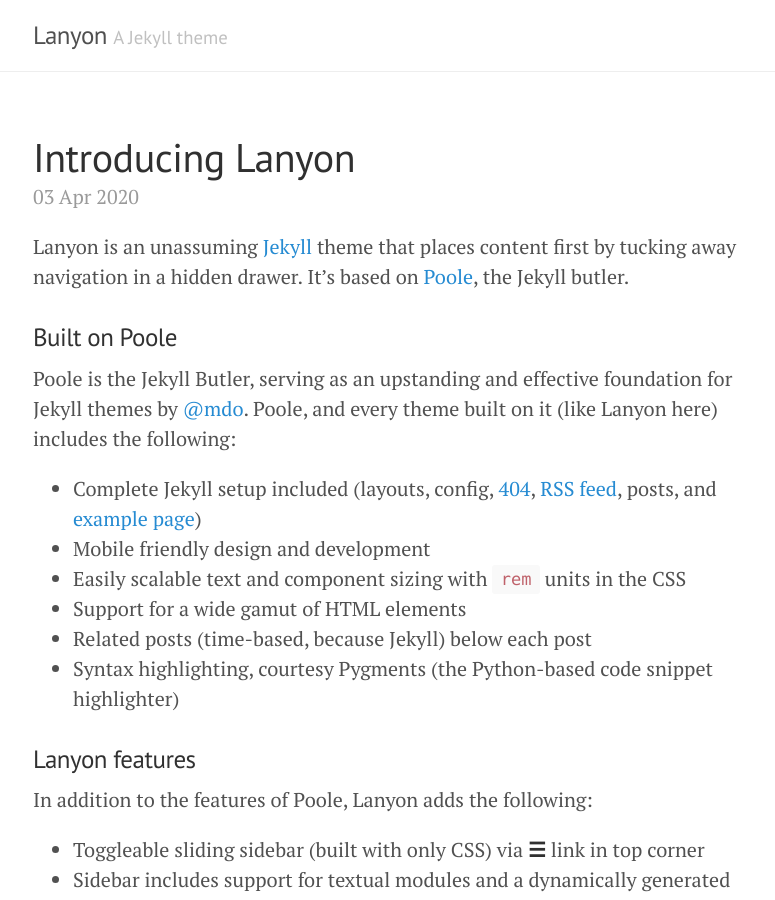
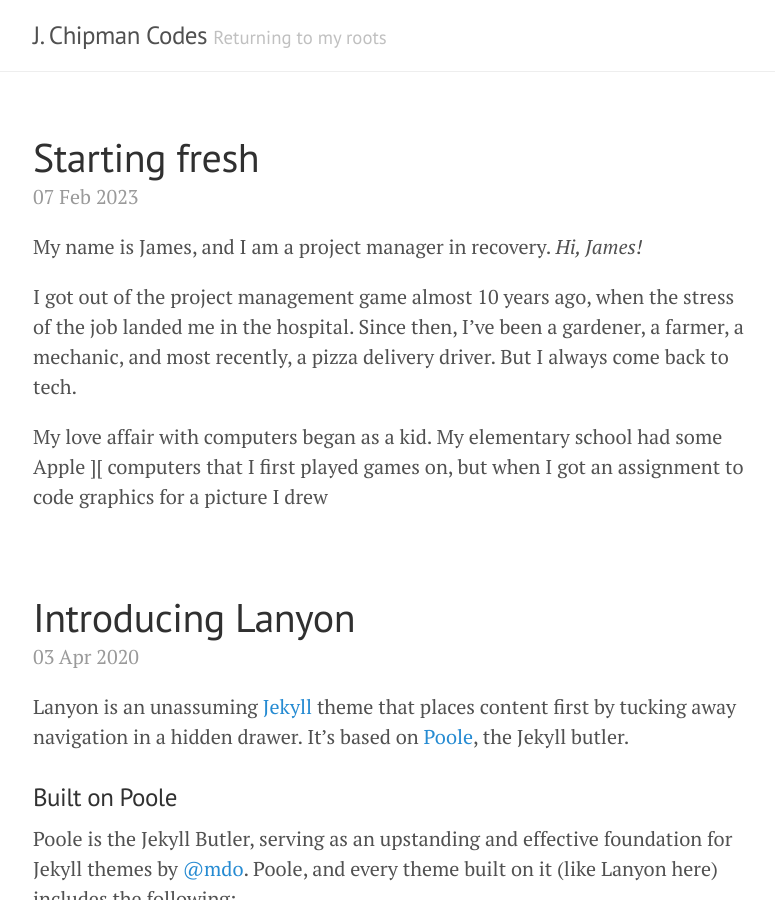
Before and after one commit to jchipmancodes/jchipmancodes.github.io, a Jekyll site: the page built from index.html, in a window 1280 px wide and 900 px high. Shown: the whole window, without its empty margins (247-1022 px from the left). Built offline with Jekyll 4.4.1, drawn with Linux system fonts in a browser that asks for light colours; the list of posts is cut into pages by our own code.

Commit message:
Blog updates

```diff
--- a/_config.yml
+++ b/_config.yml
@@ -1,17 +1,17 @@
 # Setup
-title:               Lanyon
-tagline:             'A Jekyll theme'
-description:         'A reserved <a href="https://jekyllrb.com" target="_blank">Jekyll</a> theme that places the utmost gravity on content with a hidden drawer. Made by <a href="https://twitter.com/mdo" target="_blank">@mdo</a>.'
-url:                 https://lanyon.getpoole.com
+title:               J. Chipman Codes
+tagline:             'Returning to my roots'
+description:         'A blog/portfolio where I talk about getting back into the dev game.'
+url:                 https://jchipmancodes.github.io
 baseurl:             ''
 paginate:            5
 permalink:           pretty
 
 # About/contact
 author:
-  name:              Mark Otto
-  url:               https://twitter.com/mdo
-  email:             markdotto@gmail.com
+  name:              James Chipman
+#  url:               https://twitter.com/mdo
+  email:             james.chipman@gmail.com
 
 # Gems
 plugins:
--- /dev/null
+++ b/_posts/2023-02-07-a-fresh-start.md
@@ -0,0 +1,10 @@
+---
+layout: post
+title: Starting fresh
+---
+
+My name is James, and I am a project manager in recovery. <i>Hi, James!</i>
+
+I got out of the project management game almost 10 years ago, when the stress of the job landed me in the hospital. Since then, I've been a gardener, a farmer, a mechanic, and most recently, a pizza delivery driver. But I always come back to tech.
+
+My love affair with computers began as a kid. My elementary school had some Apple ][ computers that I first played games on, but when I got an assignment to code graphics for a picture I drew
```
